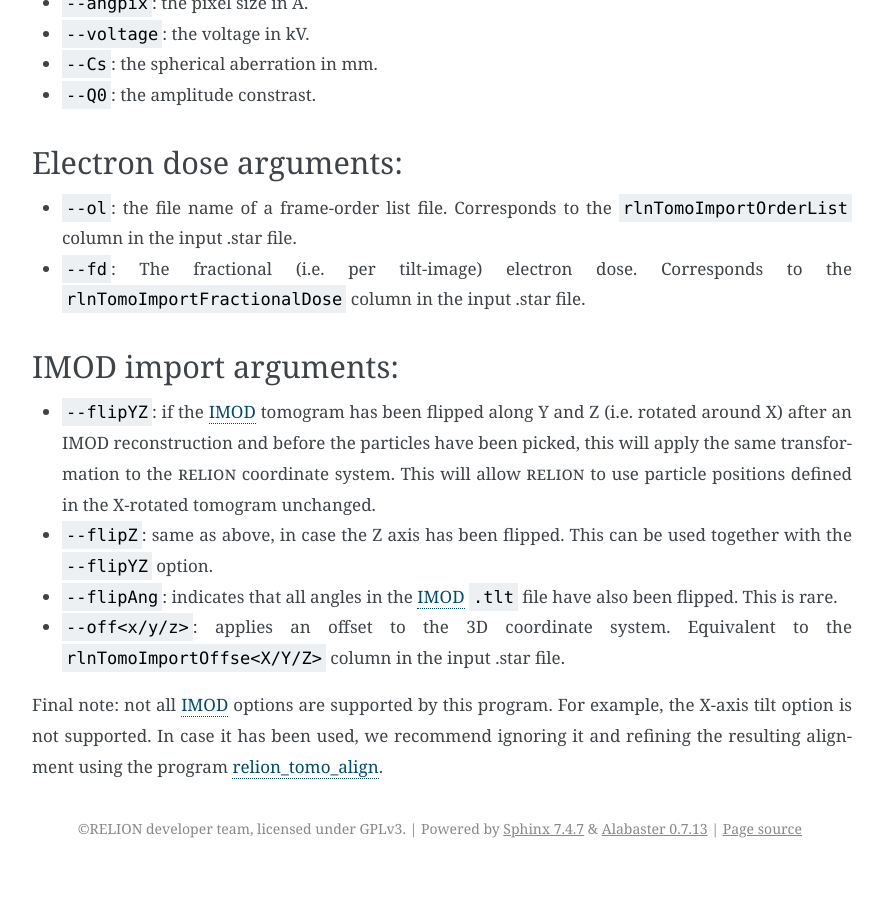
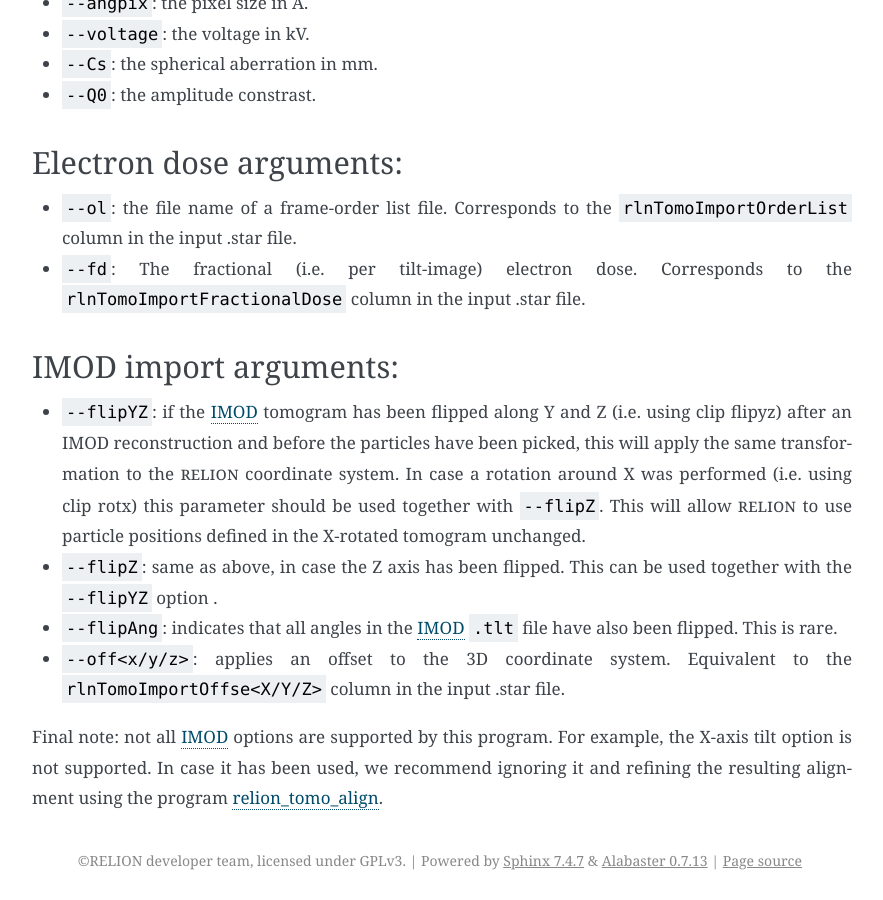
Before and after one commit to 3dem/relion-documents, a Sphinx documentation site: the page built from source/Reference/STA/Programs/import_tomograms.rst, in a window 1280 px wide and 900 px high, scrolled down 2099 px. Shown: the whole window, without its empty margins (308-1191 px from the left). Built offline with Sphinx 7.4.7, drawn with Linux system fonts in a browser that asks for light colours; before the commit the page ends 2967 px from its top, so only the background shows below that.

Commit message:
flipYZ definition fixed

```diff
--- a/source/Reference/STA/Programs/import_tomograms.rst
+++ b/source/Reference/STA/Programs/import_tomograms.rst
@@ -65,8 +65,8 @@ Electron dose arguments:
 IMOD import arguments:
 ----------------------
 
-- ``--flipYZ``: if the IMOD_ tomogram has been flipped along Y and Z (i.e. rotated around X) after an IMOD reconstruction and before the particles have been picked, this will apply the same transformation to the |RELION| coordinate system. This will allow |RELION| to use particle positions defined in the X-rotated tomogram unchanged.
-- ``--flipZ``: same as above, in case the Z axis has been flipped. This can be used together with the ``--flipYZ`` option.
+- ``--flipYZ``: if the IMOD_ tomogram has been flipped along Y and Z (i.e. using clip flipyz) after an IMOD reconstruction and before the particles have been picked, this will apply the same transformation to the |RELION| coordinate system. In case a rotation around X was performed (i.e. using clip rotx) this parameter should be used together with ``--flipZ``. This will allow |RELION| to use particle positions defined in the X-rotated tomogram unchanged.
+- ``--flipZ``: same as above, in case the Z axis has been flipped. This can be used together with the ``--flipYZ`` option .
 - ``--flipAng``: indicates that all angles in the IMOD_ ``.tlt`` file have also been flipped. This is rare.
 - ``--off<x/y/z>``: applies an offset to the 3D coordinate system. Equivalent to the ``rlnTomoImportOffse<X/Y/Z>`` column in the input .star file.
 
```
